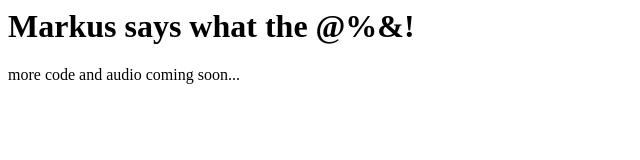
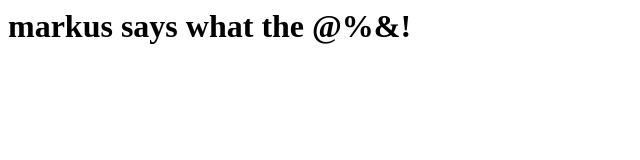
Before and after one commit to markusbjorklund/wtf, a plain HTML site: page index.html in a window 1280 px wide. Shown: the whole page, without its empty margins (0-640 px from the left). Drawn offline with Linux system fonts and the light colour scheme.

Commit message:
minor change

```diff
--- a/index.html
+++ b/index.html
@@ -1 +1 @@
-<html><head><title>wtf</title></head><body><h1>Markus says what the @%&!</h1><p>more code and audio coming soon...</p></body></html>
+<html><head><title>wtf</title></head><body><h1>markus says what the @%&!</h1></body></html>
```
